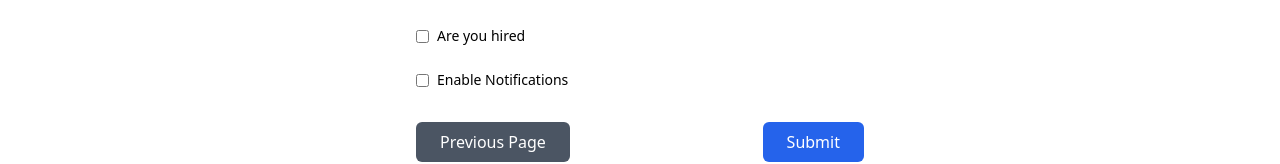
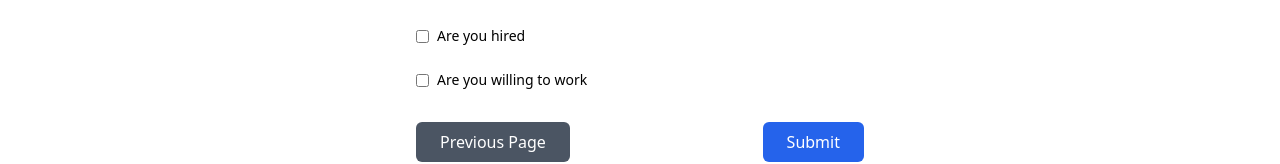
Before and after one commit to arjit88/form-validation, a React (Vite) app: page /preferences in a window 1280 px wide. Shown: the part 410-574 px from the top of the page. Built offline with nearby package versions, Linux system fonts and the light colour scheme.

Commit message:
Some minor adjustments.

```diff
--- a/src/App.jsx
+++ b/src/App.jsx
@@ -6,12 +6,8 @@ import Footer from "./components/Footer";
 const App = () => {
   return (
     <div className="flex flex-col min-h-screen">
-      {" "}
-      {/* Ensure full height of screen */}
       <Header />
       <main className="flex-grow">
-        {" "}
-        {/* This will grow to fill the remaining space */}
         <Outlet />
       </main>
       <Footer />
--- a/src/components/Header.jsx
+++ b/src/components/Header.jsx
@@ -1,12 +1,12 @@
 import React, { useState, useEffect } from "react";
 import { CiLight } from "react-icons/ci";
 import { IoIosMoon } from "react-icons/io";
-import { Link, useLocation } from "react-router-dom"; // Import useLocation
+import { Link, useLocation } from "react-router-dom";
 
 const Header = () => {
   const [menuOpen, setMenuOpen] = useState(false);
   const [darkMode, setDarkMode] = useState(false);
-  const location = useLocation(); // Get the current location
+  const location = useLocation();
 
   // Check local storage for user's dark mode preference on page load
   useEffect(() => {
@@ -22,7 +22,7 @@ const Header = () => {
     localStorage.setItem("darkMode", !darkMode);
   };
 
-  // Apply the dark class to the <html> element based on the darkMode state
+  // Apply the dark class to the element based on the darkMode state
   useEffect(() => {
     if (darkMode) {
       document.documentElement.classList.add("dark");
--- a/src/components/pages/AddressDetails.jsx
+++ b/src/components/pages/AddressDetails.jsx
@@ -1,4 +1,3 @@
-import Reac from "react";
 import { Link, useNavigate } from "react-router-dom";
 import useFormContext from "../../utils/UseFormContext";
 
--- a/src/components/pages/Preferences.jsx
+++ b/src/components/pages/Preferences.jsx
@@ -1,5 +1,5 @@
 import React from "react";
-import { Link, useNavigate } from "react-router-dom"; // Import useNavigate
+import { Link, useNavigate } from "react-router-dom";
 import useFormContext from "../../utils/UseFormContext";
 
 const Preferences = () => {
@@ -21,7 +21,7 @@ const Preferences = () => {
     setIsLoading(true); // Show loader
     setIsPreferencesSubmitted(true);
 
-    // Simulate loading delay (e.g., submitting data)
+    // Simulate loading delay
     setTimeout(() => {
       setIsLoading(false);
       navigate("/review");
@@ -68,7 +68,7 @@ const Preferences = () => {
                 htmlFor="notificationsEnabled"
                 className="text-sm font-medium text-black dark:text-white"
               >
-                Enable Notifications
+                Are you willing to work
               </label>
             </div>
           </div>
--- a/src/components/pages/ReviewSubmit.jsx
+++ b/src/components/pages/ReviewSubmit.jsx
@@ -1,7 +1,7 @@
 import React from "react";
 import useFormContext from "../../utils/UseFormContext";
-import { toast, ToastContainer } from "react-toastify"; // Import toast and ToastContainer
-import "react-toastify/dist/ReactToastify.css"; // Import toast styles
+import { toast, ToastContainer } from "react-toastify";
+import "react-toastify/dist/ReactToastify.css";
 import { useNavigate } from "react-router-dom";
 
 const ReviewSubmit = () => {
@@ -26,7 +26,7 @@ const ReviewSubmit = () => {
       setIsLoading(false);
 
       // Simulating a successful form submission
-      const isFormValid = true; // You can add actual validation here
+      const isFormValid = true;
 
       if (isFormValid) {
         toast.success("Form Submitted Successfully!", {
@@ -100,7 +100,7 @@ const ReviewSubmit = () => {
             <strong>Are you hired:</strong> {preferences.isHired ? "Yes" : "No"}
           </p>
           <p className="text-sm">
-            <strong>Enable Notifications:</strong>{" "}
+            <strong>Are you willing to work:</strong>{" "}
             {preferences.notificationsEnabled ? "Yes" : "No"}
           </p>
         </div>
```
Also changed, not shown: src/App.css (deleted).
